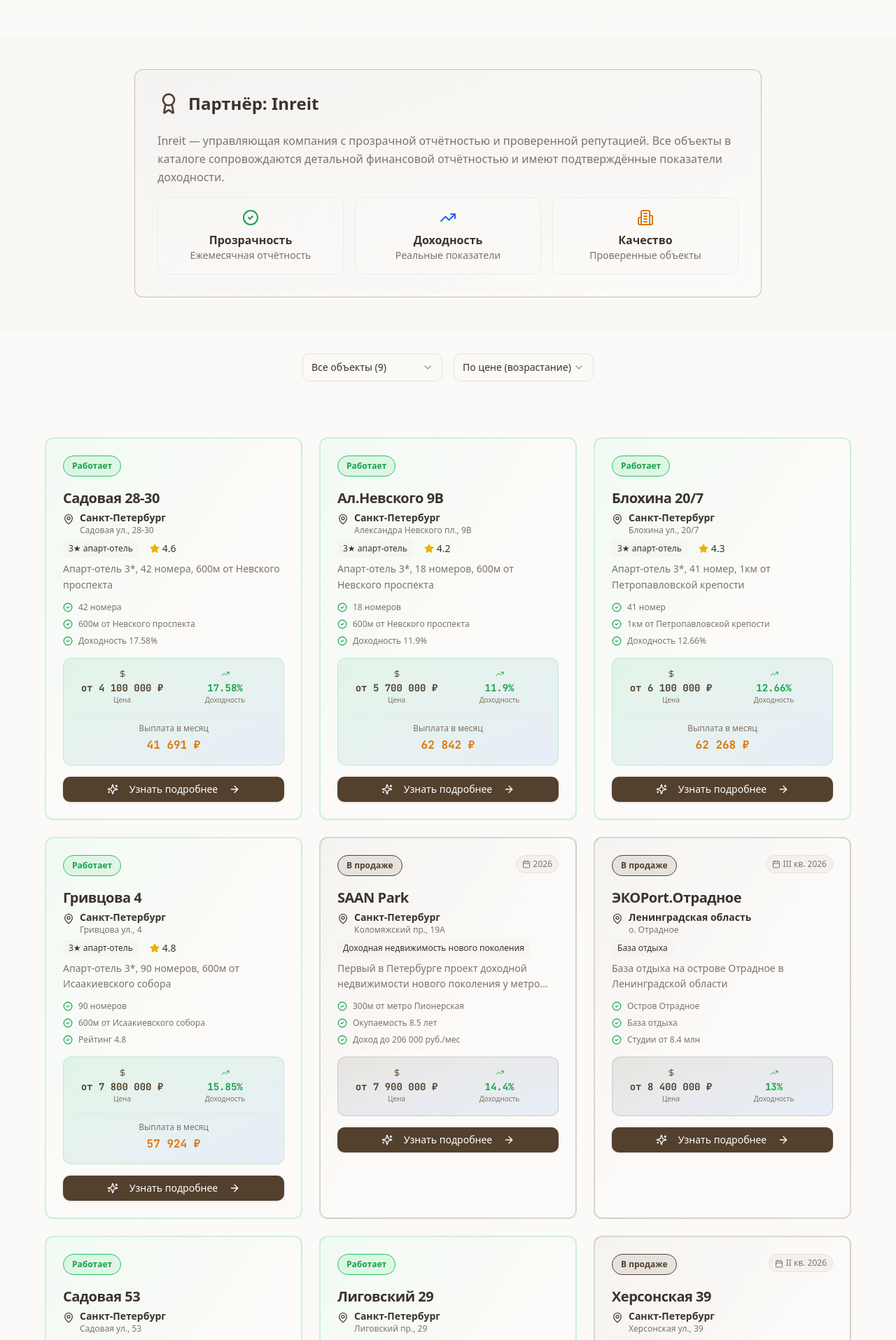
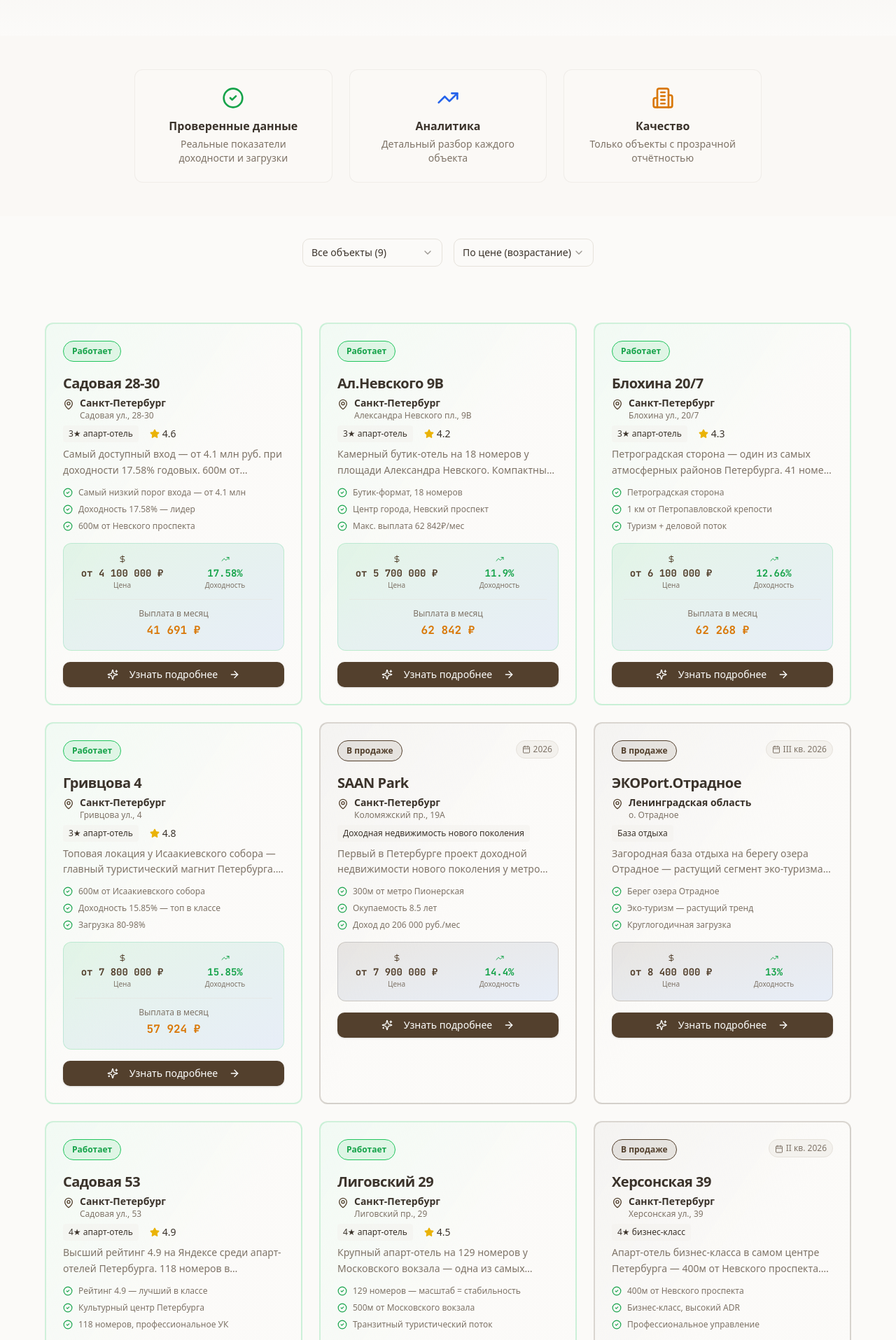
Before and after one commit to kudinovt547-code/apart-guru, a Next.js app: page /sales in a window 1280 px wide. Shown: the part 480-2395 px from the top of the page at 70% size. Built offline with nearby package versions, Linux system fonts and the light colour scheme.

Commit message:
fix: убран Inreit из каталога, добавлены описания объектов

```diff
--- a/src/app/sales/page.tsx
+++ b/src/app/sales/page.tsx
@@ -4,7 +4,7 @@
 import { Card, CardContent, CardHeader, CardTitle } from "@/components/ui/card";
 import { Button } from "@/components/ui/button";
 import { Select, SelectContent, SelectItem, SelectTrigger, SelectValue } from "@/components/ui/select";
-import { Building2, MapPin, TrendingUp, Star, CheckCircle2, Sparkles, Calendar, Award, DollarSign, ArrowRight } from "lucide-react";
+import { Building2, MapPin, TrendingUp, Star, CheckCircle2, Sparkles, Calendar, DollarSign, ArrowRight } from "lucide-react";
 import { FadeIn } from "@/components/ui/fade-in";
 import { AnimatedCard } from "@/components/ui/animated-card";
 import { LeadFormModal } from "@/components/lead/LeadFormModal";
@@ -51,8 +51,8 @@
           </FadeIn>
           <FadeIn delay={0.2}>
             <p className="text-lg md:text-xl text-muted-foreground leading-relaxed mb-8">
-              Инвестиционные объекты от партнёра Inreit. Готовые апарт-отели с прозрачной отчётностью
-              и новые проекты в строительстве.
+              Проверенные апарт-отели и доходная недвижимость с подтверждённой доходностью.
+              Каждый объект — с детальной аналитикой и реальными показателями.
             </p>
           </FadeIn>
           <FadeIn delay={0.3}>
@@ -78,42 +78,33 @@
         </div>
       </section>
 
-      {/* Partner Info */}
+      {/* Info Block */}
       <section className="py-12 bg-muted/30">
         <div className="container mx-auto px-4">
           <FadeIn>
-            <Card className="max-w-4xl mx-auto border-primary/30 bg-gradient-to-br from-primary/5 to-background">
-              <CardContent className="p-8">
-                <div className="flex items-center gap-3 mb-6">
-                  <Award className="h-8 w-8 text-primary" />
-                  <h2 className="text-2xl font-bold">Партнёр: Inreit</h2>
-                </div>
-                <div className="space-y-4 text-muted-foreground">
-                  <p className="leading-relaxed">
-                    Inreit — управляющая компания с прозрачной отчётностью и проверенной репутацией.
-                    Все объекты в каталоге сопровождаются детальной финансовой отчётностью и имеют
-                    подтверждённые показатели доходности.
-                  </p>
-                  <div className="grid md:grid-cols-3 gap-4 mt-6">
-                    <div className="text-center p-4 bg-background/50 rounded-lg border border-border/50">
-                      <CheckCircle2 className="h-6 w-6 text-green-600 dark:text-green-400 mx-auto mb-2" />
-                      <div className="font-semibold text-foreground">Прозрачность</div>
-                      <div className="text-sm">Ежемесячная отчётность</div>
-                    </div>
-                    <div className="text-center p-4 bg-background/50 rounded-lg border border-border/50">
-                      <TrendingUp className="h-6 w-6 text-blue-600 dark:text-blue-400 mx-auto mb-2" />
-                      <div className="font-semibold text-foreground">Доходность</div>
-                      <div className="text-sm">Реальные показатели</div>
-                    </div>
-                    <div className="text-center p-4 bg-background/50 rounded-lg border border-border/50">
-                      <Building2 className="h-6 w-6 text-amber-600 dark:text-amber-400 mx-auto mb-2" />
-                      <div className="font-semibold text-foreground">Качество</div>
-                      <div className="text-sm">Проверенные объекты</div>
-                    </div>
-                  </div>
-                </div>
-              </CardContent>
-            </Card>
+            <div className="grid md:grid-cols-3 gap-6 max-w-4xl mx-auto">
+              <Card className="border-border/50 bg-background/50">
+                <CardContent className="p-6 text-center">
+                  <CheckCircle2 className="h-8 w-8 text-green-600 dark:text-green-400 mx-auto mb-3" />
+                  <div className="font-semibold text-foreground mb-1">Проверенные данные</div>
+                  <div className="text-sm text-muted-foreground">Реальные показатели доходности и загрузки</div>
+                </CardContent>
+              </Card>
+              <Card className="border-border/50 bg-background/50">
+                <CardContent className="p-6 text-center">
+                  <TrendingUp className="h-8 w-8 text-blue-600 dark:text-blue-400 mx-auto mb-3" />
+                  <div className="font-semibold text-foreground mb-1">Аналитика</div>
+                  <div className="text-sm text-muted-foreground">Детальный разбор каждого объекта</div>
+                </CardContent>
+              </Card>
+              <Card className="border-border/50 bg-background/50">
+                <CardContent className="p-6 text-center">
+                  <Building2 className="h-8 w-8 text-amber-600 dark:text-amber-400 mx-auto mb-3" />
+                  <div className="font-semibold text-foreground mb-1">Качество</div>
+                  <div className="text-sm text-muted-foreground">Только объекты с прозрачной отчётностью</div>
+                </CardContent>
+              </Card>
+            </div>
           </FadeIn>
         </div>
       </section>
--- a/src/data/sales-projects.ts
+++ b/src/data/sales-projects.ts
@@ -27,12 +27,12 @@
     yield: 10,
     status: "for-sale",
     completionDate: "II кв. 2026",
-    description: "Апарт-отель 4* бизнес-класса в 400м от Невского проспекта",
+    description: "Апарт-отель бизнес-класса в самом центре Петербурга — 400м от Невского проспекта. Высокий туристический трафик круглый год. Ожидаемая доходность 10% при стабильной загрузке благодаря премиальной локации и профессиональному управлению.",
     features: [
       "400м от Невского проспекта",
-      "Бизнес-класс",
-      "Студии от 10.8 млн",
-      "Доходность 10%"
+      "Бизнес-класс, высокий ADR",
+      "Профессиональное управление",
+      "Ввод II кв. 2026"
     ],
     image: "/projects/hersons-39.jpg"
   },
@@ -46,12 +46,12 @@
     yield: 13,
     status: "for-sale",
     completionDate: "III кв. 2026",
-    description: "База отдыха на острове Отрадное в Ленинградской области",
+    description: "Загородная база отдыха на берегу озера Отрадное — растущий сегмент эко-туризма. Доходность 13% за счёт высокого спроса на загородный отдых. Сезонность компенсируется корпоративными мероприятиями в межсезонье.",
     features: [
-      "Остров Отрадное",
-      "База отдыха",
-      "Студии от 8.4 млн",
-      "Доходность 13%"
+      "Берег озера Отрадное",
+      "Эко-туризм — растущий тренд",
+      "Круглогодичная загрузка",
+      "Ввод III кв. 2026"
     ],
     image: "/projects/ecoport-otradnoe.jpg"
   },
@@ -91,12 +91,12 @@
     monthlyPayout: 62_833,
     rating: 4.5,
     status: "operational",
-    description: "Апарт-отель 4*, 129 номеров, 500м от Московского вокзала",
+    description: "Крупный апарт-отель на 129 номеров у Московского вокзала — одна из самых проходимых локаций Петербурга. Стабильная загрузка за счёт транзитных туристов и делового потока. Средняя выплата 62 833 руб./мес подтверждена отчётностью.",
     features: [
-      "129 номеров",
+      "129 номеров — масштаб = стабильность",
       "500м от Московского вокзала",
-      "Рейтинг 4.5",
-      "Выплата 62 833₽/мес"
+      "Транзитный туристический поток",
+      "Подтверждённая выплата 62 833₽/мес"
     ],
     image: "/projects/ligovsky-29.jpg"
   },
@@ -111,12 +111,12 @@
     monthlyPayout: 52_522,
     rating: 4.9,
     status: "operational",
-    description: "Апарт-отель 4*, 118 номеров, 700м от Мариинского театра",
+    description: "Высший рейтинг 4.9 на Яндексе среди апарт-отелей Петербурга. 118 номеров в культурном центре города — 700м от Мариинского театра. Высокий рейтинг = стабильная загрузка и лояльные гости.",
     features: [
-      "118 номеров",
-      "700м от Мариинского театра",
-      "Рейтинг 4.9",
-      "Выплата 52 522₽/мес"
+      "Рейтинг 4.9 — лучший в классе",
+      "Культурный центр Петербурга",
+      "118 номеров, профессиональное УК",
+      "Стабильная выплата 52 522₽/мес"
     ],
     image: "/projects/sadovaya-53.jpg"
   },
@@ -131,12 +131,12 @@
     monthlyPayout: 57_924,
     rating: 4.8,
     status: "operational",
-    description: "Апарт-отель 3*, 90 номеров, 600м от Исаакиевского собора",
+    description: "Топовая локация у Исаакиевского собора — главный туристический магнит Петербурга. 90 номеров, рейтинг 4.8. Один из самых доходных объектов — 15.85% годовых при стабильной загрузке 80-98%.",
     features: [
-      "90 номеров",
       "600м от Исаакиевского собора",
-      "Рейтинг 4.8",
-      "Выплата 57 924₽/мес"
+      "Доходность 15.85% — топ в классе",
+      "Загрузка 80-98%",
+      "Рейтинг 4.8, выплата 57 924₽/мес"
     ],
     image: "/projects/grivtsova-4.jpg"
   },
@@ -151,12 +151,12 @@
     monthlyPayout: 62_842,
     rating: 4.2,
     status: "operational",
-    description: "Апарт-отель 3*, 18 номеров, 600м от Невского проспекта",
+    description: "Камерный бутик-отель на 18 номеров у площади Александра Невского. Компактный формат = более персональный сервис и высокие оценки гостей. Максимальная выплата среди объектов — 62 842 руб./мес.",
     features: [
-      "18 номеров",
-      "600м от Невского проспекта",
-      "Доходность 11.9%",
-      "Выплата 62 842₽/мес"
+      "Бутик-формат, 18 номеров",
+      "Центр города, Невский проспект",
+      "Макс. выплата 62 842₽/мес",
+      "Доходность 11.9% годовых"
     ],
     image: "/projects/al-nevsky-9v.jpg"
   },
@@ -171,11 +171,11 @@
     monthlyPayout: 62_268,
     rating: 4.3,
     status: "operational",
-    description: "Апарт-отель 3*, 41 номер, 1км от Петропавловской крепости",
+    description: "Петроградская сторона — один из самых атмосферных районов Петербурга. 41 номер, 1 км от Петропавловской крепости. Район привлекает и туристов, и деловых путешественников. Стабильная выплата 62 268 руб./мес.",
     features: [
-      "41 номер",
-      "1км от Петропавловской крепости",
-      "Доходность 12.66%",
+      "Петроградская сторона",
+      "1 км от Петропавловской крепости",
+      "Туризм + деловой поток",
       "Выплата 62 268₽/мес"
     ],
     image: "/projects/blokhina-20-7.jpg"
@@ -191,12 +191,12 @@
     monthlyPayout: 41_691,
     rating: 4.6,
     status: "operational",
-    description: "Апарт-отель 3*, 42 номера, 600м от Невского проспекта",
+    description: "Самый доступный вход — от 4.1 млн руб. при доходности 17.58% годовых. 600м от Невского проспекта. Идеальный вариант для первой инвестиции — низкий порог входа с высокой отдачей. 42 номера, загрузка 80-98%.",
     features: [
-      "42 номера",
+      "Самый низкий порог входа — от 4.1 млн",
+      "Доходность 17.58% — лидер",
       "600м от Невского проспекта",
-      "Доходность 17.58%",
-      "Выплата 41 691₽/мес"
+      "Загрузка 80-98%"
     ],
     image: "/projects/sadovaya-28-30.jpg"
   }
```
